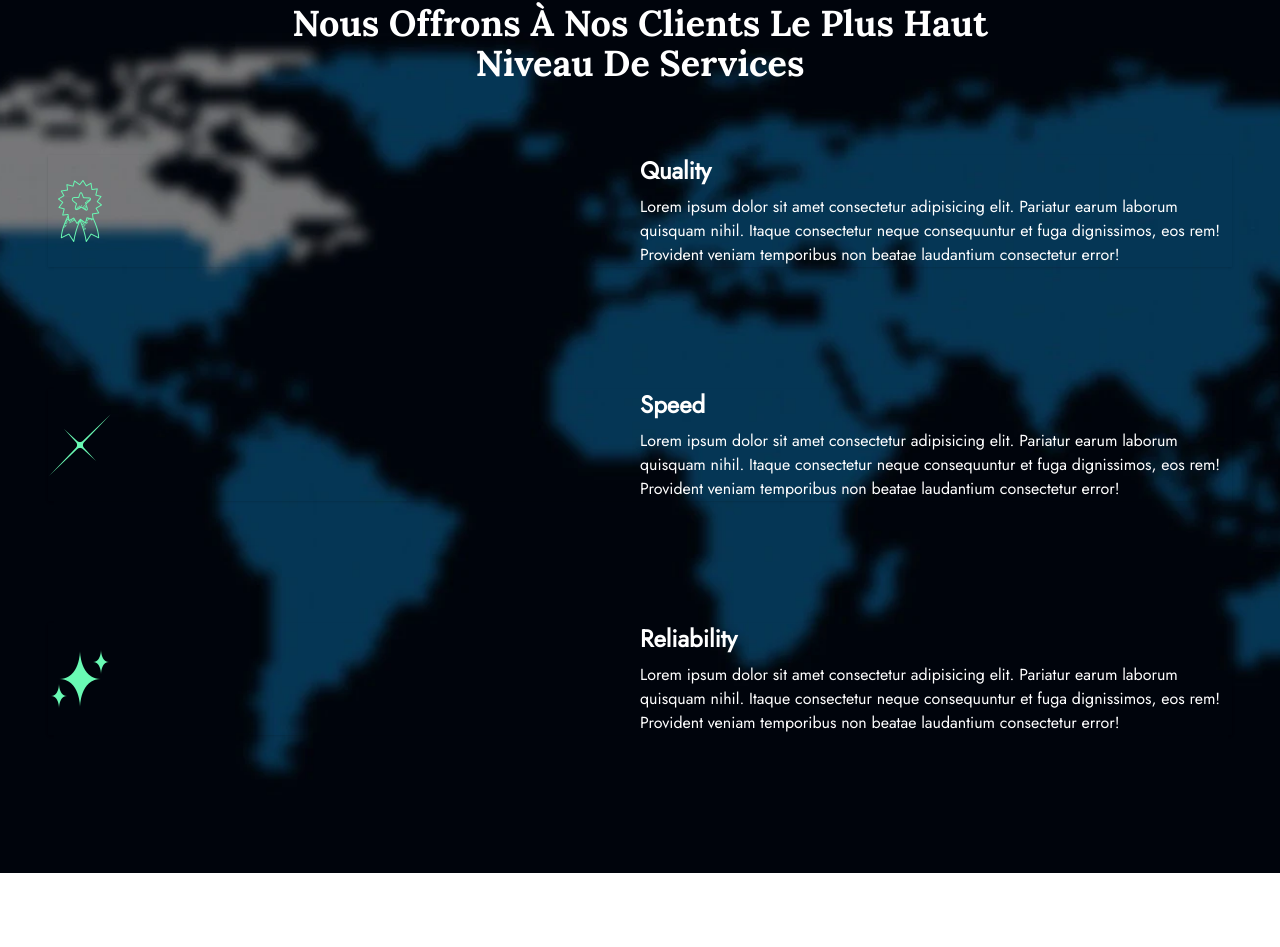
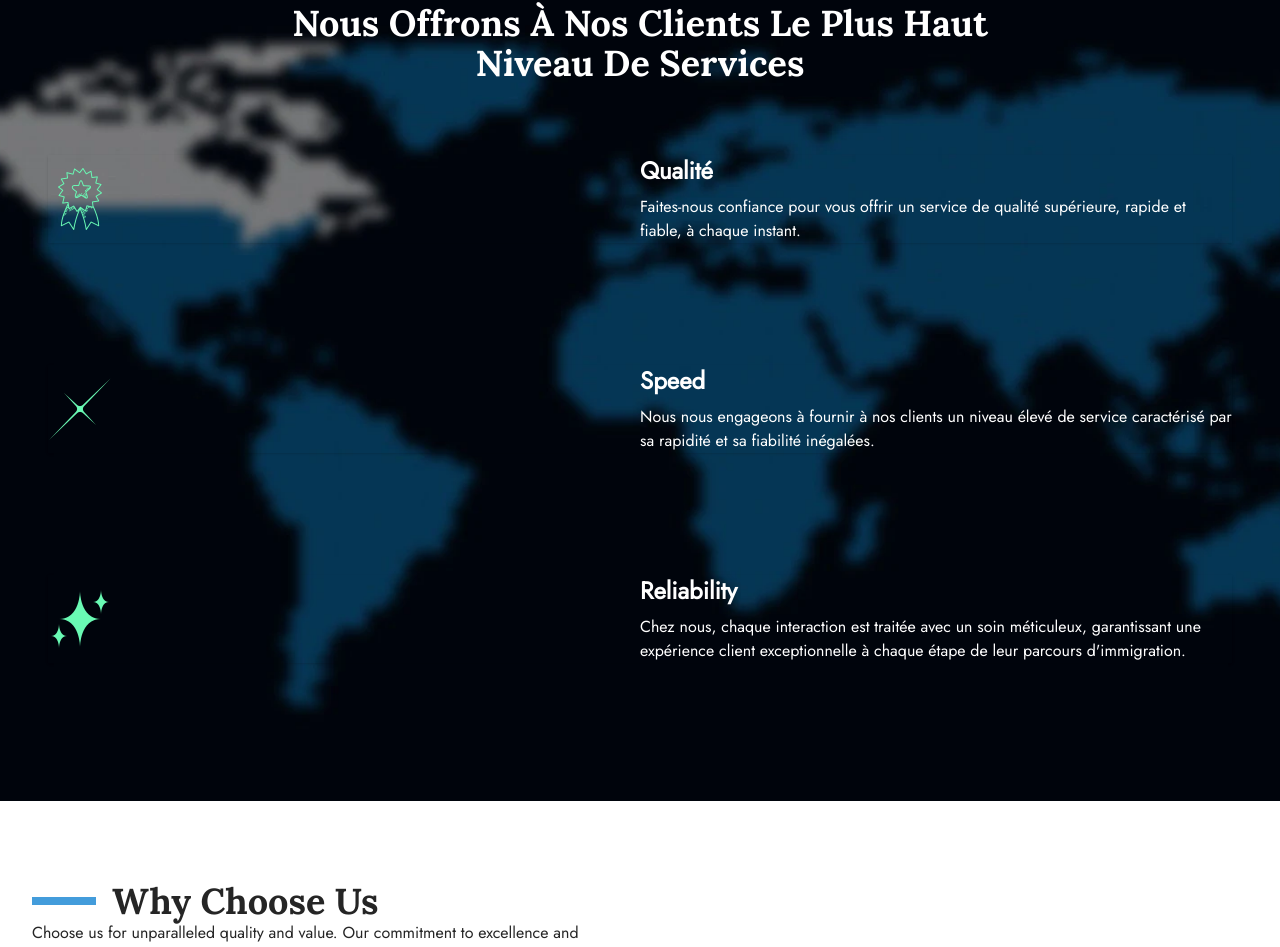
Before and after one commit to KamelMesbahi13/dzWorkAway, a React (Vite) app: page /Nos-Services in a window 1280 px wide. Shown: the part 1144-2091 px from the top of the page. Built offline with nearby package versions, Linux system fonts and the light colour scheme; no server answers.

Commit message:
Add Translation

```diff
--- a/src/Components/OurServices/HighService/HighService.jsx
+++ b/src/Components/OurServices/HighService/HighService.jsx
@@ -10,14 +10,14 @@ const data = [
   {
     id: 1,
     Title: "Quality",
-    Title_ar: "يبةسم",
-    Title_fr: "Quality",
+    Title_ar: "الجودة",
+    Title_fr: "Qualité",
     Content:
-      "Lorem ipsum dolor sit amet consectetur adipisicing elit. Pariatur earum laborum quisquam nihil. Itaque consectetur neque consequuntur et fuga dignissimos, eos rem! Provident veniam temporibus non beatae laudantium consectetur error!",
+      "Trust us to provide you with top-quality, fast and reliable service, every time.",
     Content_ar:
-      "سمبتلبس سبتللاسنتبل سبمتلاسى شهخقالسب سخعبالىشحهب شسبخلاهاسش شسبحهلسبهل سحهلعشيبش شيحهلعشيتلاعقسل قسعلتاسب",
+      "اعتمد علينا لتزويدك بخدمة عالية الجودة وسريعة وموثوقة في كل مرة.",
     Content_fr:
-      "Lorem ipsum dolor sit amet consectetur adipisicing elit. Pariatur earum laborum quisquam nihil. Itaque consectetur neque consequuntur et fuga dignissimos, eos rem! Provident veniam temporibus non beatae laudantium consectetur error!",
+      "Faites-nous confiance pour vous offrir un service de qualité supérieure, rapide et fiable, à chaque instant.",
     Icon: Quality,
   },
 
@@ -27,11 +27,11 @@ const data = [
     Title_ar: "شبيل",
     Title_fr: "Speed",
     Content:
-      "Lorem ipsum dolor sit amet consectetur adipisicing elit. Pariatur earum laborum quisquam nihil. Itaque consectetur neque consequuntur et fuga dignissimos, eos rem! Provident veniam temporibus non beatae laudantium consectetur error!",
+      "We are committed to providing our customers with a high level of service characterized by unrivalled speed and reliability.",
     Content_ar:
-      "سمبتلبس سبتللاسنتبل سبمتلاسى شهخقالسب سخعبالىشحهب شسبخلاهاسش شسبحهلسبهل سحهلعشيبش شيحهلعشيتلاعقسل قسعلتاسب",
+      "نحن ملتزمون بتزويد عملائنا بمستوى عالٍ من الخدمة التي تتميز بالسرعة والموثوقية التي لا مثيل لها.",
     Content_fr:
-      "Lorem ipsum dolor sit amet consectetur adipisicing elit. Pariatur earum laborum quisquam nihil. Itaque consectetur neque consequuntur et fuga dignissimos, eos rem! Provident veniam temporibus non beatae laudantium consectetur error!",
+      "Nous nous engageons à fournir à nos clients un niveau élevé de service caractérisé par sa rapidité et sa fiabilité inégalées.",
     Icon: Speed,
   },
 
@@ -41,11 +41,11 @@ const data = [
     Title_ar: "ضصيبنشييخ",
     Title_fr: "Reliability",
     Content:
-      "Lorem ipsum dolor sit amet consectetur adipisicing elit. Pariatur earum laborum quisquam nihil. Itaque consectetur neque consequuntur et fuga dignissimos, eos rem! Provident veniam temporibus non beatae laudantium consectetur error!",
+      "With us, every interaction is treated with meticulous care, guaranteeing an exceptional customer experience at every stage of their immigration journey.",
     Content_ar:
-      "سمبتلبس سبتللاسنتبل سبمتلاسى شهخقالسب سخعبالىشحهب شسبخلاهاسش شسبحهلسبهل سحهلعشيبش شيحهلعشيتلاعقسل قسعلتاسب",
+      "معنا، يتم التعامل مع كل حالة بعناية، مما يضمن تجربة عملاء استثنائية في كل مرحلة من مراحل رحلة الهجرة.",
     Content_fr:
-      "Lorem ipsum dolor sit amet consectetur adipisicing elit. Pariatur earum laborum quisquam nihil. Itaque consectetur neque consequuntur et fuga dignissimos, eos rem! Provident veniam temporibus non beatae laudantium consectetur error!",
+      "Chez nous, chaque interaction est traitée avec un soin méticuleux, garantissant une expérience client exceptionnelle à chaque étape de leur parcours d'immigration.",
     Icon: Reliability,
   },
 ];
```
